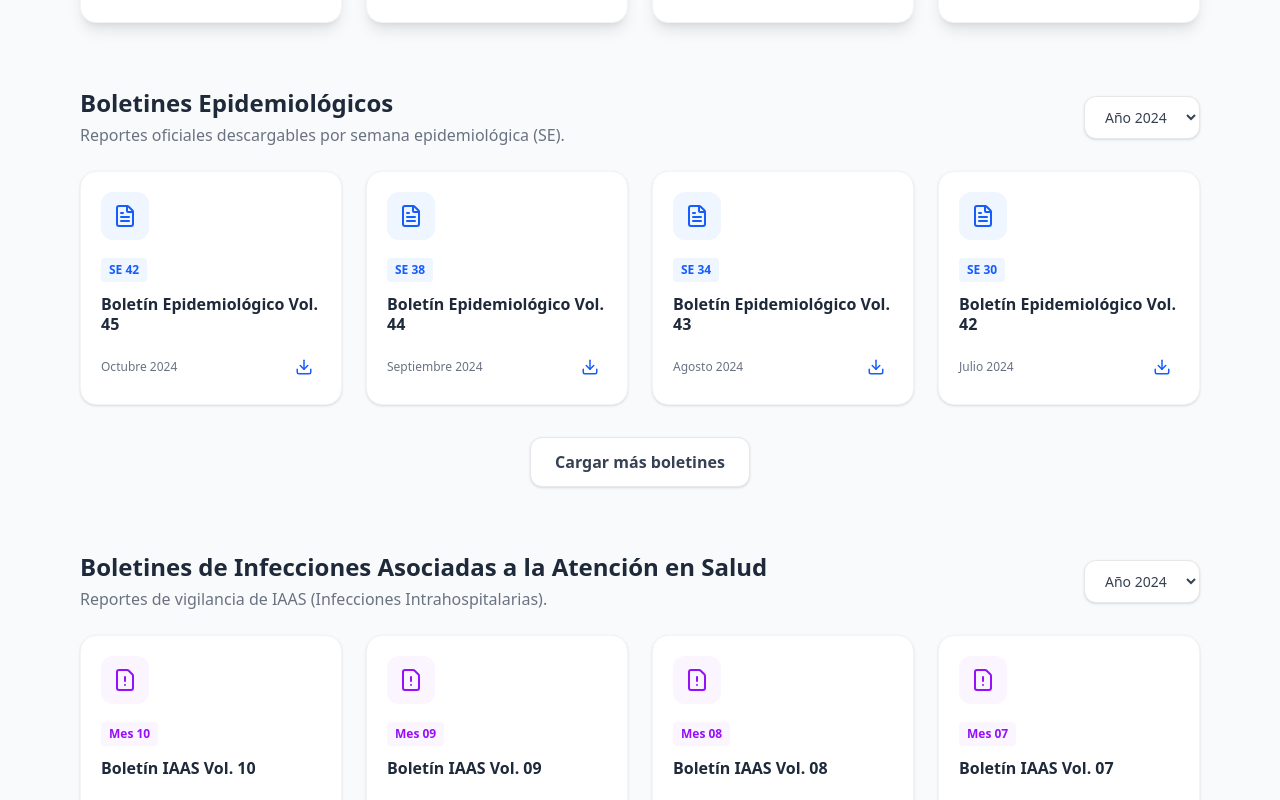
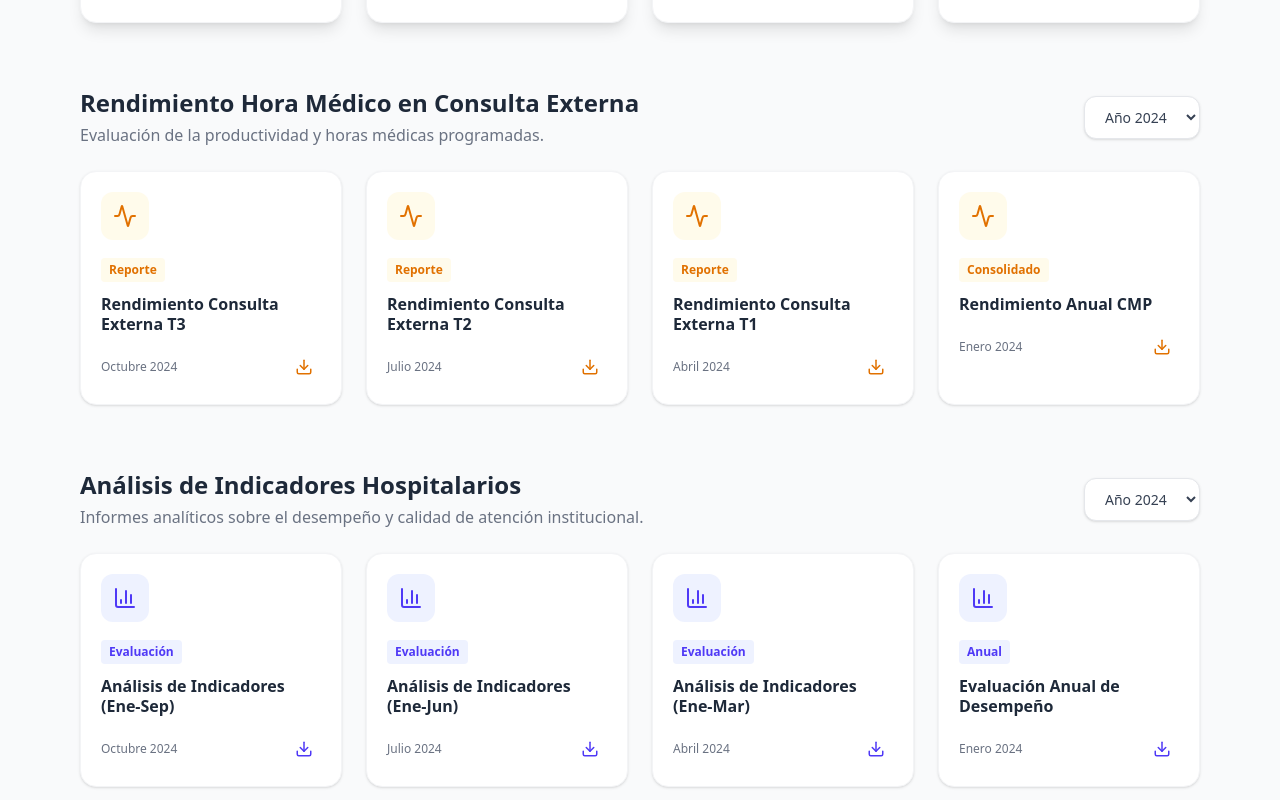
Before and after one commit to jhonyvp2000/hospital, a Next.js app: page /epidemiologia in a window 1280 px wide. Shown: the part 720-1520 px from the top of the page. Built offline with nearby package versions, Linux system fonts and the light colour scheme.

Commit message:
Add Rendimiento and Indicadores to Epidemiology page

```diff
--- a/src/app/epidemiologia/page.tsx
+++ b/src/app/epidemiologia/page.tsx
@@ -38,6 +38,22 @@ const bulletinsEst = [
     { id: 2, title: 'Boletín Estadístico T2', date: 'Julio 2024', size: '3.1 MB', period: 'Trimestre 2' },
     { id: 3, title: 'Boletín Estadístico T1', date: 'Abril 2024', size: '3.8 MB', period: 'Trimestre 1' },
     { id: 4, title: 'Boletín Estadístico Anual', date: 'Enero 2024', size: '5.9 MB', period: 'Año 2023' },
+];
+
+// Mock Data for Rendimiento Hora Médico
+const bulletinsRendimiento = [
+    { id: 1, title: 'Rendimiento Consulta Externa T3', date: 'Octubre 2024', size: '1.8 MB', doc: 'Reporte' },
+    { id: 2, title: 'Rendimiento Consulta Externa T2', date: 'Julio 2024', size: '1.7 MB', doc: 'Reporte' },
+    { id: 3, title: 'Rendimiento Consulta Externa T1', date: 'Abril 2024', size: '1.9 MB', doc: 'Reporte' },
+    { id: 4, title: 'Rendimiento Anual CMP', date: 'Enero 2024', size: '2.5 MB', doc: 'Consolidado' },
+];
+
+// Mock Data for Análisis de Indicadores
+const bulletinsAnalisisInd = [
+    { id: 1, title: 'Análisis de Indicadores (Ene-Sep)', date: 'Octubre 2024', size: '4.2 MB', doc: 'Evaluación' },
+    { id: 2, title: 'Análisis de Indicadores (Ene-Jun)', date: 'Julio 2024', size: '3.5 MB', doc: 'Evaluación' },
+    { id: 3, title: 'Análisis de Indicadores (Ene-Mar)', date: 'Abril 2024', size: '2.1 MB', doc: 'Evaluación' },
+    { id: 4, title: 'Evaluación Anual de Desempeño', date: 'Enero 2024', size: '5.8 MB', doc: 'Anual' },
 ];
 
 export default function EpidemiologiaPage() {
@@ -131,6 +147,86 @@ export default function EpidemiologiaPage() {
                                 </div>
                                 <h3 className="text-gray-500 text-sm font-medium mb-1">{ind.title}</h3>
                                 <p className="text-3xl font-bold text-gray-800">{ind.value}</p>
+                            </div>
+                        ))}
+                    </div>
+                </div>
+
+                {/* 1b. Rendimiento Hora Médico */}
+                <div className="mb-16">
+                    <div className="flex flex-col md:flex-row md:items-center justify-between mb-6 gap-4">
+                        <div>
+                            <h2 className="text-2xl font-bold text-gray-800">Rendimiento Hora Médico en Consulta Externa</h2>
+                            <p className="text-gray-500 mt-1">Evaluación de la productividad y horas médicas programadas.</p>
+                        </div>
+
+                        {/* Filters */}
+                        <div className="flex gap-3">
+                            <select className="bg-white border border-gray-200 text-gray-700 py-2.5 px-4 rounded-xl outline-none text-sm font-medium shadow-sm">
+                                <option>Año 2024</option>
+                                <option>Año 2023</option>
+                            </select>
+                        </div>
+                    </div>
+
+                    <div className="grid grid-cols-1 md:grid-cols-2 lg:grid-cols-4 gap-6">
+                        {bulletinsRendimiento.map((bulletin) => (
+                            <div key={bulletin.id} className="bg-white p-5 rounded-2xl shadow-sm border border-gray-100 hover:shadow-md hover:border-amber-200 transition-all group">
+                                <div className="w-12 h-12 bg-amber-50 text-amber-600 rounded-xl flex items-center justify-center mb-4 group-hover:scale-110 transition-transform">
+                                    <Activity size={24} />
+                                </div>
+                                <span className="text-xs font-bold text-amber-600 bg-amber-50 px-2 py-1 rounded inline-block mb-3">
+                                    {bulletin.doc}
+                                </span>
+                                <h4 className="font-bold text-gray-800 mb-1 leading-tight group-hover:text-amber-700 transition-colors">
+                                    {bulletin.title}
+                                </h4>
+                                <div className="flex items-center justify-between mt-4">
+                                    <span className="text-xs text-gray-500">{bulletin.date}</span>
+                                    <button className="text-amber-600 hover:bg-amber-50 p-2 rounded-lg transition-colors" title="Descargar PDF">
+                                        <Download size={18} />
+                                    </button>
+                                </div>
+                            </div>
+                        ))}
+                    </div>
+                </div>
+
+                {/* 1c. Análisis de Indicadores Hospitalarios */}
+                <div className="mb-16">
+                    <div className="flex flex-col md:flex-row md:items-center justify-between mb-6 gap-4">
+                        <div>
+                            <h2 className="text-2xl font-bold text-gray-800">Análisis de Indicadores Hospitalarios</h2>
+                            <p className="text-gray-500 mt-1">Informes analíticos sobre el desempeño y calidad de atención institucional.</p>
+                        </div>
+
+                        {/* Filters */}
+                        <div className="flex gap-3">
+                            <select className="bg-white border border-gray-200 text-gray-700 py-2.5 px-4 rounded-xl outline-none text-sm font-medium shadow-sm">
+                                <option>Año 2024</option>
+                                <option>Año 2023</option>
+                            </select>
+                        </div>
+                    </div>
+
+                    <div className="grid grid-cols-1 md:grid-cols-2 lg:grid-cols-4 gap-6">
+                        {bulletinsAnalisisInd.map((bulletin) => (
+                            <div key={bulletin.id} className="bg-white p-5 rounded-2xl shadow-sm border border-gray-100 hover:shadow-md hover:border-indigo-200 transition-all group">
+                                <div className="w-12 h-12 bg-indigo-50 text-indigo-600 rounded-xl flex items-center justify-center mb-4 group-hover:scale-110 transition-transform">
+                                    <BarChart3 size={24} />
+                                </div>
+                                <span className="text-xs font-bold text-indigo-600 bg-indigo-50 px-2 py-1 rounded inline-block mb-3">
+                                    {bulletin.doc}
+                                </span>
+                                <h4 className="font-bold text-gray-800 mb-1 leading-tight group-hover:text-indigo-700 transition-colors">
+                                    {bulletin.title}
+                                </h4>
+                                <div className="flex items-center justify-between mt-4">
+                                    <span className="text-xs text-gray-500">{bulletin.date}</span>
+                                    <button className="text-indigo-600 hover:bg-indigo-50 p-2 rounded-lg transition-colors" title="Descargar PDF">
+                                        <Download size={18} />
+                                    </button>
+                                </div>
                             </div>
                         ))}
                     </div>
```
